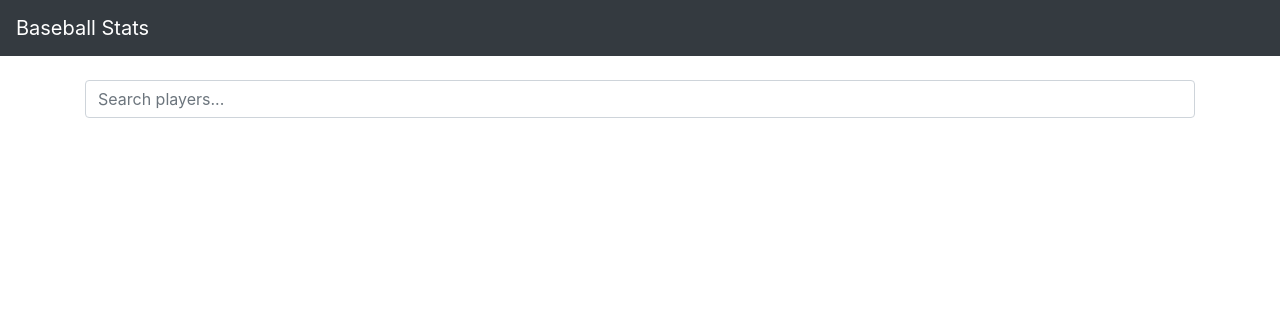
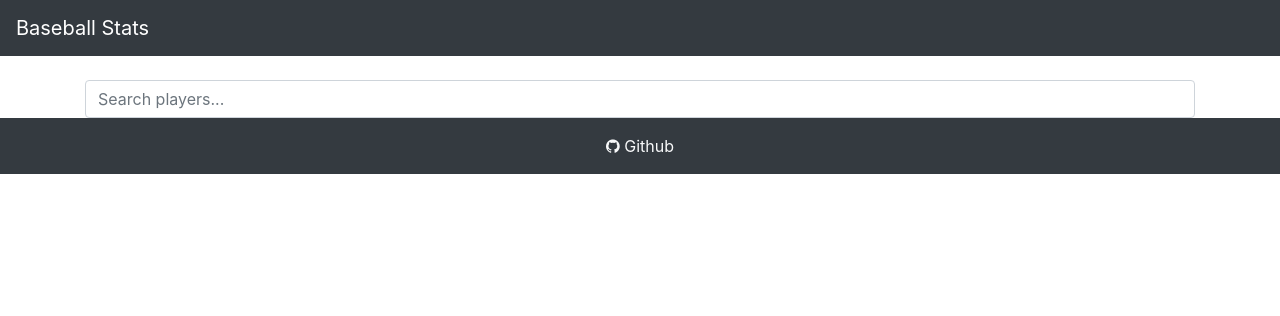
Before and after one commit to adamneighbors/baseball-stats-dashboard, a Django app: page / in a window 1280 px wide. Shown: the top 316 px of the page. Run offline with Django 5.2, Linux system fonts and the light colour scheme; data that the repository does not hold is empty; parts of the project's set-up code (start-up, migrations or seed data) failed here and were passed over; some libraries are stand-ins or nearby versions.

Commit message:
Added github link and footer

```diff
--- a/playerstats/templates/base.html
+++ b/playerstats/templates/base.html
@@ -7,6 +7,7 @@
 
     <!-- Bootstrap CSS (you can replace this with a local copy if you prefer) -->
     <link rel="stylesheet" href="https://stackpath.bootstrapcdn.com/bootstrap/4.3.1/css/bootstrap.min.css" integrity="sha384-ggOyR0iXCbMQv3Xipma34MD+dH/1fQ784/j6cY/iJTQUOhcWr7x9JvoRxT2MZw1T" crossorigin="anonymous">
+    <link rel="stylesheet" href="https://cdnjs.cloudflare.com/ajax/libs/font-awesome/4.7.0/css/font-awesome.min.css">
 
     <!-- Bootstrap JS and Popper.js (required for Bootstrap components) -->
     <script src="https://code.jquery.com/jquery-3.7.1.js" integrity="sha256-eKhayi8LEQwp4NKxN+CfCh+3qOVUtJn3QNZ0TciWLP4=" crossorigin="anonymous"></script>
@@ -24,7 +25,6 @@
 
 </head>
 <body>
-
 <!-- Navbar -->
 <nav class="navbar navbar-expand-lg navbar-dark bg-dark">
     <a class="navbar-brand" href={% url 'playerstats:home' %}>Baseball Stats</a>
@@ -43,5 +43,13 @@
     {% endblock %}
 </div>
 
+<footer class="bg-body-tertiary text-center text-lg-start">
+    <div class="text-center p-3 navbar-dark bg-dark">
+        <a class="text-light" target="_blank" href='https://github.com/adamneighbors/baseball-stats-dashboard'>
+            <i class="fa fa-github"></i>
+             Github
+        </a>
+    </div>
+</footer>
 </body>
 </html>
```
